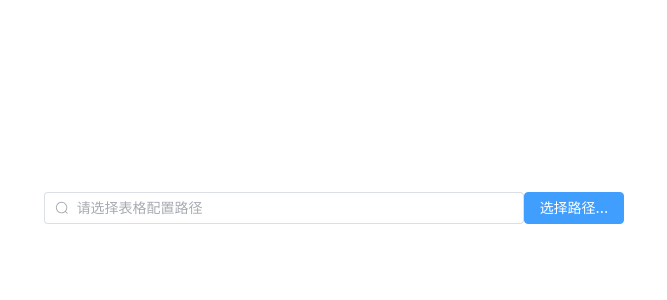
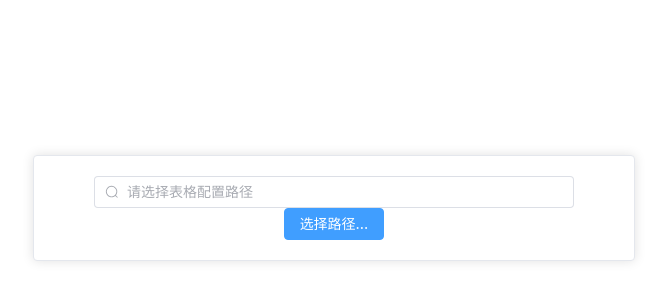
Before and after one commit to cooluid/vite-xls, a Vue app: page / in a window 1280 px wide. Shown: the part 192-492 px from the top of the page, without its empty margins (306-973 px from the left). Built offline with nearby package versions, Linux system fonts and the light colour scheme.

Commit message:
element plus card

```diff
--- a/src/components/PathSelect.vue
+++ b/src/components/PathSelect.vue
@@ -1,5 +1,6 @@
 <template>
 	<div>
+		<el-card title="导表工具" style="width: 600px">
 					<el-input
 							type="text"
 							v-model="pathValue"
@@ -11,6 +12,7 @@
 					/>
 			<el-button type="primary" @click="btnClick">选择路径...</el-button>
 			<XlsFileItem v-for="(name, index) in xlsFileNames" :key="index" :index="index" :name="name"/>
+		</el-card>
 	</div>
 </template>
 <script setup lang="ts">
```
Lines whose indentation alone changed are shown as unchanged.
